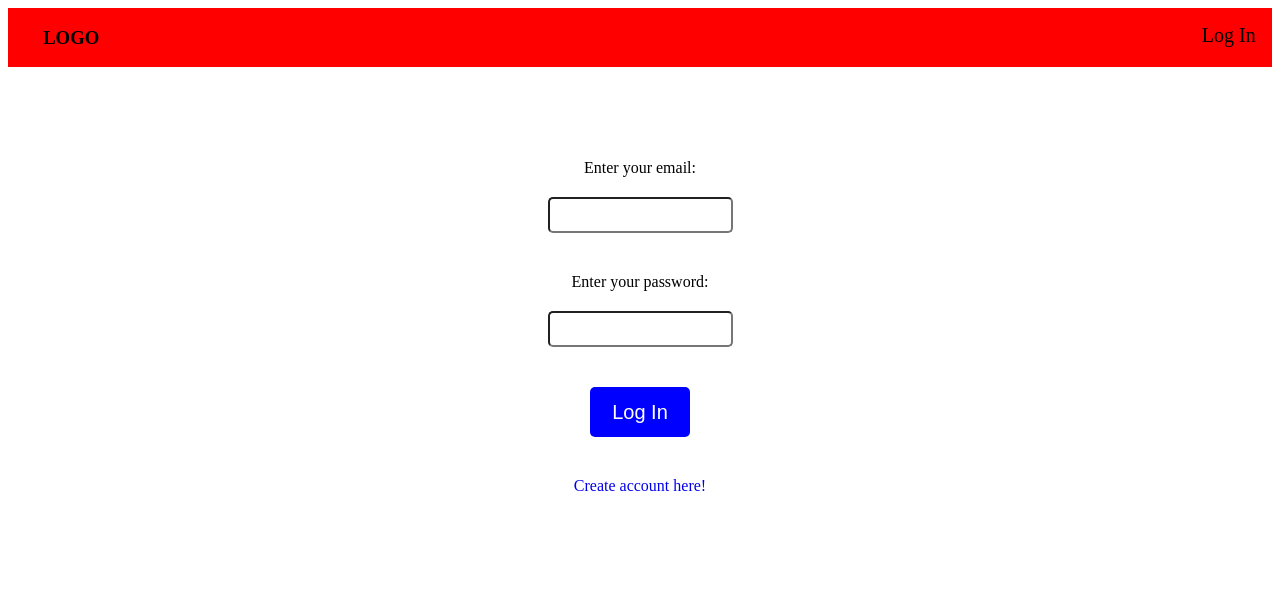
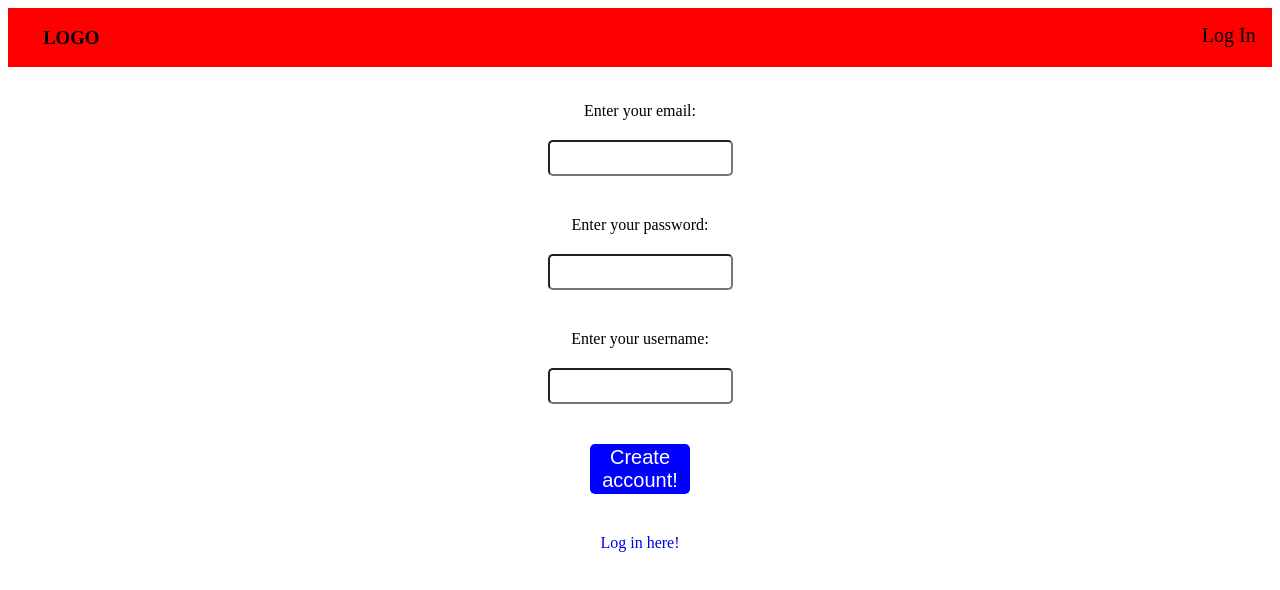
Before and after one commit to pawe999999/HeroApp, an Angular app: page /sing-up in a window 1280 px wide. Before the commit this address led to /. Shown: the top 590 px of the page. Built offline with nearby package versions, Linux system fonts and the light colour scheme.

Commit message:
splited into modules

```diff
--- a/src/app/app-routing.module.ts
+++ b/src/app/app-routing.module.ts
@@ -5,11 +5,11 @@ import { SingUpComponent } from './features/sing-up/sing-up.component';
 
 const routes: Routes = [
   {
-    path: '',
+    path: 'log-in',
     component: LogInComponent,
   },
-  { path: 'singUp', component: SingUpComponent },
-  { path: '**', redirectTo: '/' },
+  { path: 'sing-up', component: SingUpComponent },
+  { path: '**', redirectTo: '/log-in' },
 ];
 
 @NgModule({
--- a/src/app/features/log-in/log-in.component.html
+++ b/src/app/features/log-in/log-in.component.html
@@ -11,6 +11,6 @@
     <div class="element">
       <button type="submit" class="submit-btn">Log In</button>
     </div>
-    <div class="element"><a routerLink="/singUp">Create account here!</a></div>
+    <div class="element"><a routerLink="/sing-up">Create account here!</a></div>
   </form>
 </div>
--- a/src/app/features/log-in/log-in.component.ts
+++ b/src/app/features/log-in/log-in.component.ts
@@ -6,11 +6,7 @@ import { FormControl, FormGroup, Validators } from '@angular/forms';
   templateUrl: './log-in.component.html',
   styleUrls: ['./log-in.component.scss'],
 })
-export class LogInComponent implements OnInit {
-  constructor() {}
-
-  ngOnInit(): void {}
-
+export class LogInComponent {
   logInForm = new FormGroup({
     email: new FormControl(null, [
       Validators.required,
--- a/src/app/features/nav/nav.component.html
+++ b/src/app/features/nav/nav.component.html
@@ -4,7 +4,7 @@
   </div>
   <div class="element">
     <ul>
-      <li class="contact"><a routerLink="/">Log In</a></li>
+      <li class="contact"><a routerLink="/log-in">Log In</a></li>
     </ul>
   </div>
 </div>
--- a/src/app/features/nav/nav.component.ts
+++ b/src/app/features/nav/nav.component.ts
@@ -3,13 +3,6 @@ import { Component, OnInit } from '@angular/core';
 @Component({
   selector: 'app-nav',
   templateUrl: './nav.component.html',
-  styleUrls: ['./nav.component.scss']
+  styleUrls: ['./nav.component.scss'],
 })
-export class NavComponent implements OnInit {
-
-  constructor() { }
-
-  ngOnInit(): void {
-  }
-
-}
+export class NavComponent {}
--- a/src/app/features/sing-up/sing-up.component.html
+++ b/src/app/features/sing-up/sing-up.component.html
@@ -1,8 +1,8 @@
 <div class="form">
-  <form [formGroup]="singUpForm" #f>
+  <form [formGroup]="singUpForm">
     <div class="element">
       <label>Enter your email:</label>
-      <input type="emial" formControlName="email" name="email" />
+      <input type="email" formControlName="email" name="email" />
     </div>
     <div class="element">
       <label>Enter your password: </label>
@@ -15,6 +15,6 @@
     <div class="element">
       <button type="submit" class="submit-btn">Create account!</button>
     </div>
-    <div class="element"><a routerLink="/">Log in here!</a></div>
+    <div class="element"><a routerLink="/log-in">Log in here!</a></div>
   </form>
 </div>
--- a/src/app/features/sing-up/sing-up.component.ts
+++ b/src/app/features/sing-up/sing-up.component.ts
@@ -6,10 +6,7 @@ import { FormControl, FormGroup, Validators } from '@angular/forms';
   templateUrl: './sing-up.component.html',
   styleUrls: ['./sing-up.component.scss'],
 })
-export class SingUpComponent implements OnInit {
-  constructor() {}
-
-  ngOnInit(): void {}
+export class SingUpComponent {
   singUpForm = new FormGroup({
     email: new FormControl(null, [
       Validators.required,
```
Also changed, not shown: src/app/app.module.ts (+12 -5 lines), src/app/features/log-in/log-in.module.ts (added, +12 -0 lines), src/app/features/nav/nav.module.ts (added, +11 -0 lines), src/app/features/sing-up/sing-up.module.ts (added, +12 -0 lines).
